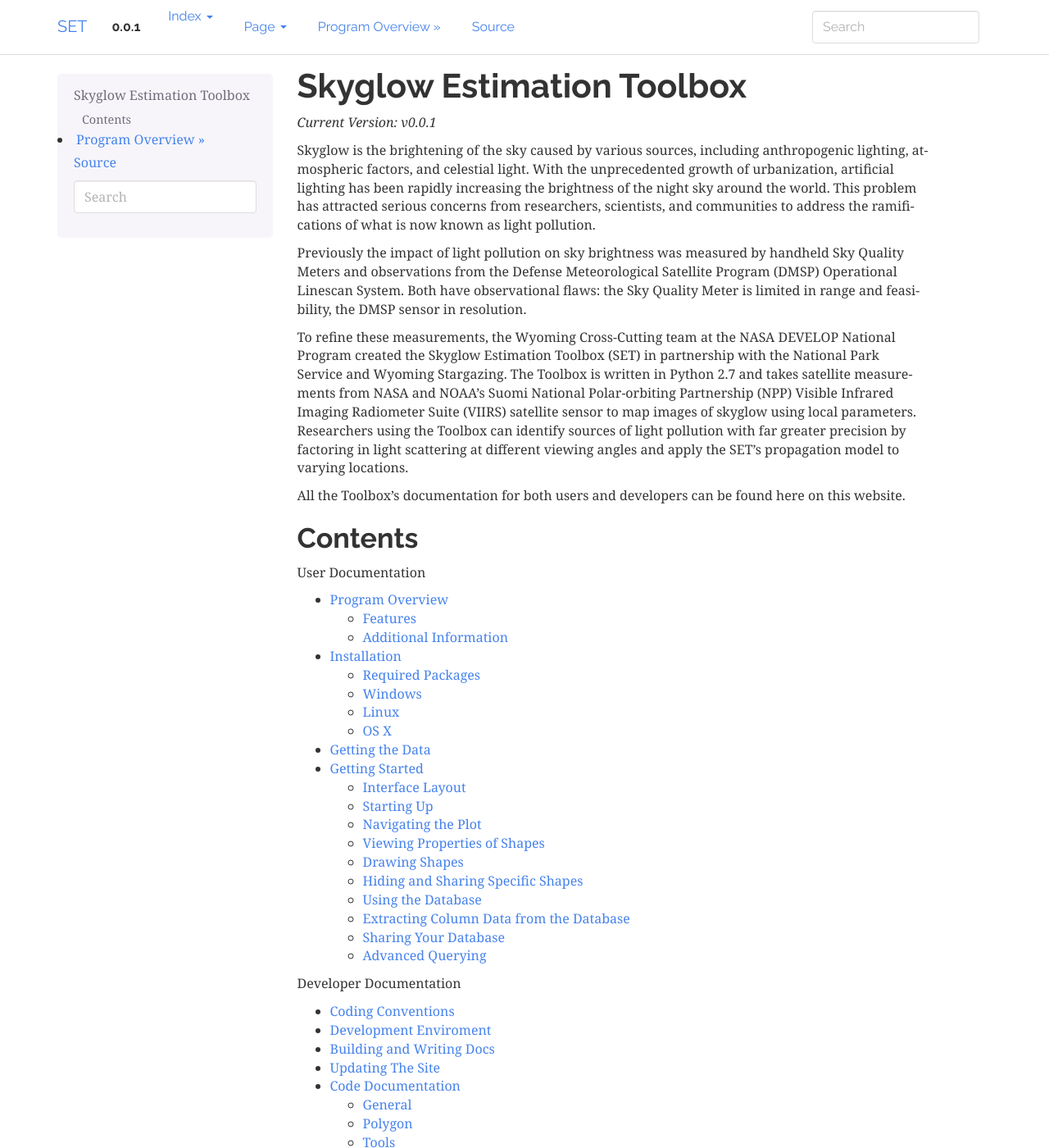
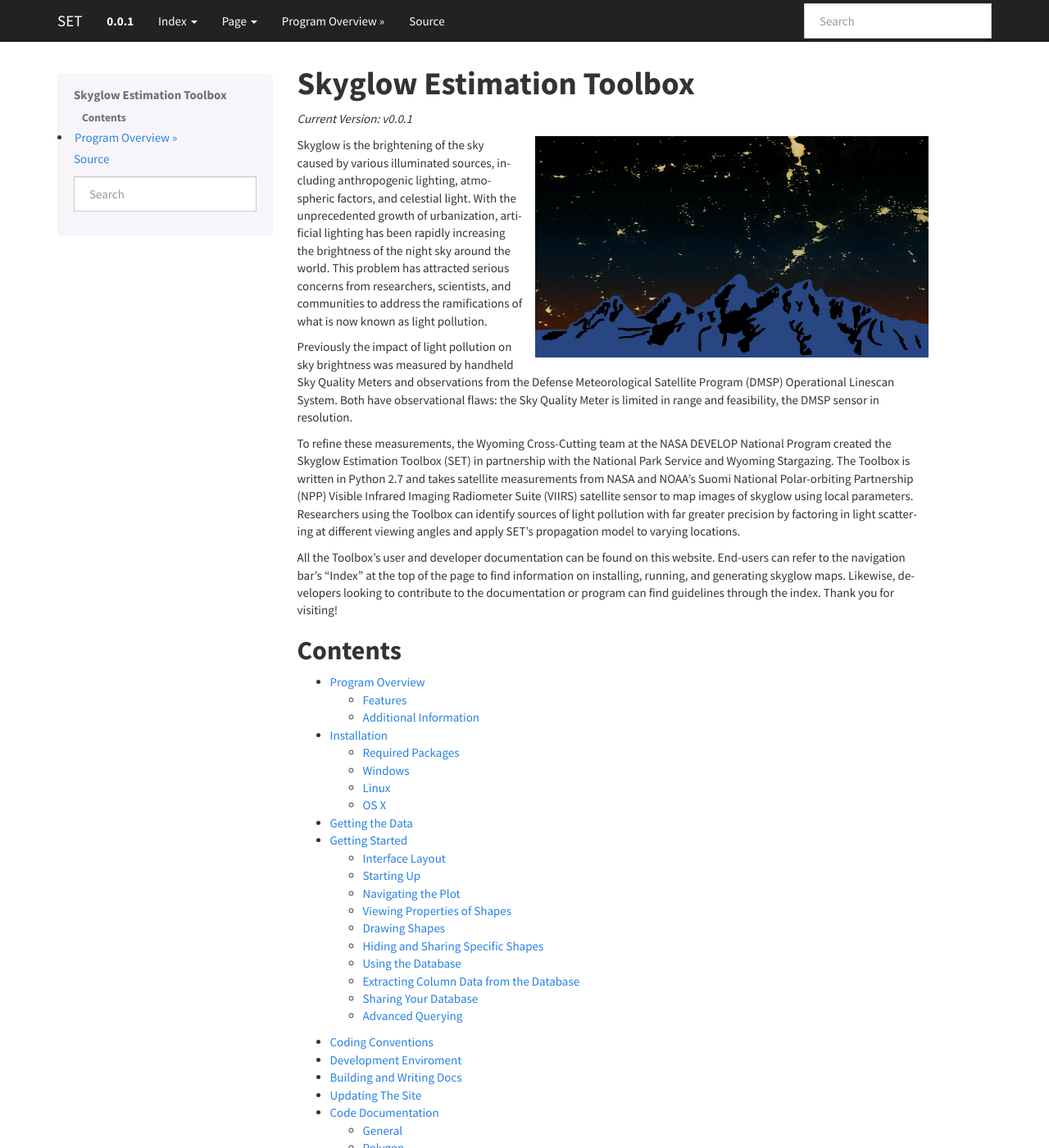
Before and after one commit to NASA-DEVELOP/SET, a Sphinx documentation site: the page built from docs/source/index.rst, in a window 1280 px wide and 1400 px high. Shown: the whole window at 82% size. Built offline with Sphinx 7.4.7, drawn with Linux system fonts in a browser that asks for light colours; some of the changed text lies outside the part shown.

Commit message:
restructured index.rst

```diff
--- a/docs/source/_templates/footer.html
+++ /dev/null
@@ -1,35 +0,0 @@
-<footer>
-  {% if next or prev %}
-    <div class="rst-footer-buttons" role="navigation" aria-label="footer navigation">
-      {% if next %}
-        <a href="{{ next.link|e }}" class="btn btn-neutral float-right" title="{{ next.title|striptags|e }}">Next <span class="fa fa-arrow-circle-right"></span></a>
-      {% endif %}
-      {% if prev %}
-        <a href="{{ prev.link|e }}" class="btn btn-neutral" title="{{ prev.title|striptags|e }}"><span class="fa fa-arrow-circle-left"></span> Previous</a>
-      {% endif %}
-    </div>
-  {% endif %}
-
-  <hr/>
-
-  <div role="contentinfo">
-    <p>
-    {%- if show_copyright %}
-      {%- if hasdoc('copyright') %}
-        {% trans path=pathto('copyright'), copyright=copyright|e %}&copy; <a href="{{ path }}">Copyright</a> {{ copyright }}.{% endtrans %}
-      {%- else %}
-        {% trans copyright=copyright|e %}&copy; Copyright {{ copyright }}.{% endtrans %}
-      {%- endif %}
-    {%- endif %}
-
-    {%- if last_updated %}
-      {% trans last_updated=last_updated|e %}Last updated on {{ last_updated }}.{% endtrans %}
-    {%- endif %}
-    </p>
-  </div>
-
-  {% trans %}Built with <a href="http://sphinx-doc.org/">Sphinx</a> using a <a href="https://github.com/snide/sphinx_rtd_theme">theme</a> provided by <a href="https://readthedocs.org">Read the Docs</a>{% endtrans %}.
-
-  <div>Icons made by <a href="http://www.flaticon.com/authors/freepik" title="Freepik">Freepik</a> from <a href="http://www.flaticon.com" title="Flaticon">www.flaticon.com</a>is licensed by <a href="http://creativecommons.org/licenses/by/3.0/" title="Creative Commons BY 3.0">CC BY 3.0</a></div>
-
-</footer>
--- /dev/null
+++ b/docs/source/_templates/layout.html
@@ -0,0 +1,19 @@
+{% extends '!layout.html' %}
+
+{% block footer %}
+
+<footer class="footer">
+  <div class="container">
+    <p class="pull-right">
+      <a href="#">Back to top</a>
+
+    </p>
+    <p>
+        &copy; Copyright 2017, Ryan Avery, Stanley Yu, Kenton Ross, Veronica Warda, Steven Chao.<br/>
+      Created using <a href="http://sphinx-doc.org/">Sphinx</a> 1.6.3.<br/>
+Icons made by <a href="http://www.flaticon.com/authors/madebyoliver" title="Madebyoliver">Madebyoliver</a> from <a href="http://www.flaticon.com/" title="Flaticon">www.flaticon.com</a> is licensed by <a href="http://creativecommons.org/licenses/by/3.0/" title="Creative Commons BY 3.0" target="_blank">CC 3.0 BY</a><br/>
+    </p>
+  </div>
+</footer>
+
+{% endblock %}
--- a/docs/source/conf.py
+++ b/docs/source/conf.py
@@ -57,7 +57,7 @@ master_doc = 'index'
 
 # General information about the project.
 project = u'SET'
-copyright = u'2017, Ryan Avery, Kenton Ross, Veronica Warda, Stanley Yu, Steven Chao'
+copyright = u'2017, Ryan Avery, Stanley Yu, Kenton Ross, Veronica Warda, Steven Chao'
 
 # The version info for the project you're documenting, acts as replacement for
 # |version| and |release|, also used in various other places throughout the
@@ -120,7 +120,7 @@ html_theme_options = {
     'navbar_title': "SET",
     'navbar_site_name': "Index",
     #'navbar_class': "navbar navbar-inverse",
-    'bootswatch_theme': "readable"
+    'bootswatch_theme': "cosmo"
 }
 
 # Add any paths that contain custom themes here, relative to this directory.
@@ -128,10 +128,10 @@ html_theme_path = sphinx_bootstrap_theme.get_html_theme_path()
 
 # The name for this set of Sphinx documents.  If None, it defaults to
 # "<project> v<release> documentation".
-#html_title = None
+# html_title = None
 
 # A shorter title for the navigation bar.  Default is the same as html_title.
-#html_short_title = None
+# html_short_title = None
 
 # The name of an image file (relative to this directory) to place at the top
 # of the sidebar.
@@ -140,7 +140,7 @@ html_theme_path = sphinx_bootstrap_theme.get_html_theme_path()
 # The name of an image file (within the static path) to use as favicon of the
 # docs.  This file should be a Windows icon file (.ico) being 16x16 or 32x32
 # pixels large.
-#html_favicon = None
+html_favicon = "_static/satellite.png"
 
 # Add any paths that contain custom static files (such as style sheets) here,
 # relative to this directory. They are copied after the builtin static files,
@@ -161,7 +161,7 @@ html_static_path = ['_static']
 #html_use_smartypants = True
 
 # Custom sidebar templates, maps document names to template names.
-#html_sidebars = {}
+# html_sidebars = {'**': ['globaltoc.html', 'relations.html', 'sourcelink.html', 'searchbox.html'],}
 
 # Additional templates that should be rendered to pages, maps page names to
 # template names.
@@ -180,10 +180,10 @@ html_static_path = ['_static']
 #html_show_sourcelink = True
 
 # If true, "Created using Sphinx" is shown in the HTML footer. Default is True.
-#html_show_sphinx = True
+html_show_sphinx = False
 
 # If true, "(C) Copyright ..." is shown in the HTML footer. Default is True.
-#html_show_copyright = True
+html_show_copyright = False
 
 # If true, an OpenSearch description file will be output, and all pages will
 # contain a <link> tag referring to it.  The value of this option must be the
--- a/docs/source/icon_license.txt
+++ /dev/null
@@ -1 +0,0 @@
-<div>Icons made by <a href="http://www.flaticon.com/authors/freepik" title="Freepik">Freepik</a> from <a href="http://www.flaticon.com" title="Flaticon">www.flaticon.com</a>             is licensed by <a href="http://creativecommons.org/licenses/by/3.0/" title="Creative Commons BY 3.0">CC BY 3.0</a></div>
--- a/docs/source/index.rst
+++ b/docs/source/index.rst
@@ -3,25 +3,28 @@
    You can adapt this file completely to your liking, but it should at least
    contain the root `toctree` directive.
 
-##########################
-Skyglow Estimation Toolbox
-##########################
+==============================
+**Skyglow Estimation Toolbox**
+==============================
 
 *Current Version: v0.0.1*
 
-Skyglow is the brightening of the sky caused by various sources, including anthropogenic lighting, atmospheric factors, and celestial light. With the unprecedented growth of urbanization, artificial lighting has been rapidly increasing the brightness of the night sky around the world. This problem has attracted serious concerns from researchers, scientists, and communities to address the ramifications of what is now known as light pollution.
+.. image:: _static/website_image.png
+   :scale: 25%
+   :align: right
+
+Skyglow is the brightening of the sky caused by various illuminated sources, including anthropogenic lighting, atmospheric factors, and celestial light. With the unprecedented growth of urbanization, artificial lighting has been rapidly increasing the brightness of the night sky around the world. This problem has attracted serious concerns from researchers, scientists, and communities to address the ramifications of what is now known as light pollution.
 
 Previously the impact of light pollution on sky brightness was measured by handheld Sky Quality Meters and observations from the Defense Meteorological Satellite Program (DMSP) Operational Linescan System. Both have observational flaws: the Sky Quality Meter is limited in range and feasibility, the DMSP sensor in resolution.
 
-To refine these measurements, the Wyoming Cross-Cutting team at the NASA DEVELOP National Program created the Skyglow Estimation Toolbox (SET) in partnership with the National Park Service and Wyoming Stargazing. The Toolbox is written in Python 2.7 and takes satellite measurements from NASA and NOAA's Suomi National Polar-orbiting Partnership (NPP) Visible Infrared Imaging Radiometer Suite (VIIRS) satellite sensor to map images of skyglow using local parameters. Researchers using the Toolbox can identify sources of light pollution with far greater precision by factoring in light scattering at different viewing angles and apply the SET's propagation model to varying locations.
+To refine these measurements, the Wyoming Cross-Cutting team at the NASA DEVELOP National Program created the Skyglow Estimation Toolbox (SET) in partnership with the National Park Service and Wyoming Stargazing. The Toolbox is written in Python 2.7 and takes satellite measurements from NASA and NOAA's Suomi National Polar-orbiting Partnership (NPP) Visible Infrared Imaging Radiometer Suite (VIIRS) satellite sensor to map images of skyglow using local parameters. Researchers using the Toolbox can identify sources of light pollution with far greater precision by factoring in light scattering at different viewing angles and apply SET's propagation model to varying locations.
 
-All the Toolbox's documentation for both users and developers can be found here on this website.
+All the Toolbox's user and developer documentation can be found on this website. End-users can refer to the navigation bar's "Index" at the top of the page to find information on installing, running, and generating skyglow maps. Likewise, developers looking to contribute to the documentation or program can find guidelines through the index. Thank you for visiting!
 
-Contents
-********
+**Contents**
+------------
 
 .. toctree::
-   :caption: User Documentation
    :maxdepth: 2
 
    overview
@@ -30,7 +33,6 @@ Contents
    tutorial
 
 .. toctree::
-   :caption: Developer Documentation
    :maxdepth: 2
 
    dev/conventions
--- a/docs/source/overview.rst
+++ b/docs/source/overview.rst
@@ -4,7 +4,7 @@ Program Overview
 
 The Wyoming Cross-Cutting team at NASA DEVELOP aims to create a tool with the ability to accurately model sky glow from artificial sources using publicly available Suomi NPP VIIRS Day/Night Band imagery. We hope that this open source tool informs future research and decision making to mitigate light pollution and to inform the public of the phenomenon.
 
-.. rubric:: Key reasons for the Sky Glow Estiamtion Toolbox:
+.. rubric:: Key reasons for the Sky Glow Estimation Toolbox:
 * The NPS currently monitors the night sky using in situ surveys with Unihedron Sky Quality Meters. While these cameras take detailed images of the hemisphere, it is costly to travel to these sites and set up the equipment. These observations also only contain information from a single vantage point and at a single point in time. The park service desires a tool that allows them to continually monitor the quality of the night sky at a regional scale.
 * Light pollution disrupts circadian rhythms and the production of the hormone melatonin in humans and has been linked to various health disorders such as obesity, tumor growth, depression, and insomnia.
 * Light regulates the day-night cycles of plants and animals, therefore light pollution affects the growth of plants, disorients and confuses animals, and impacts breeding cycles.
```
Also changed, not shown: other parts of docs/source/index.rst (+0 -4 lines), docs/source/_static/satellite.png (added), docs/source/_static/website_image.png (added).
